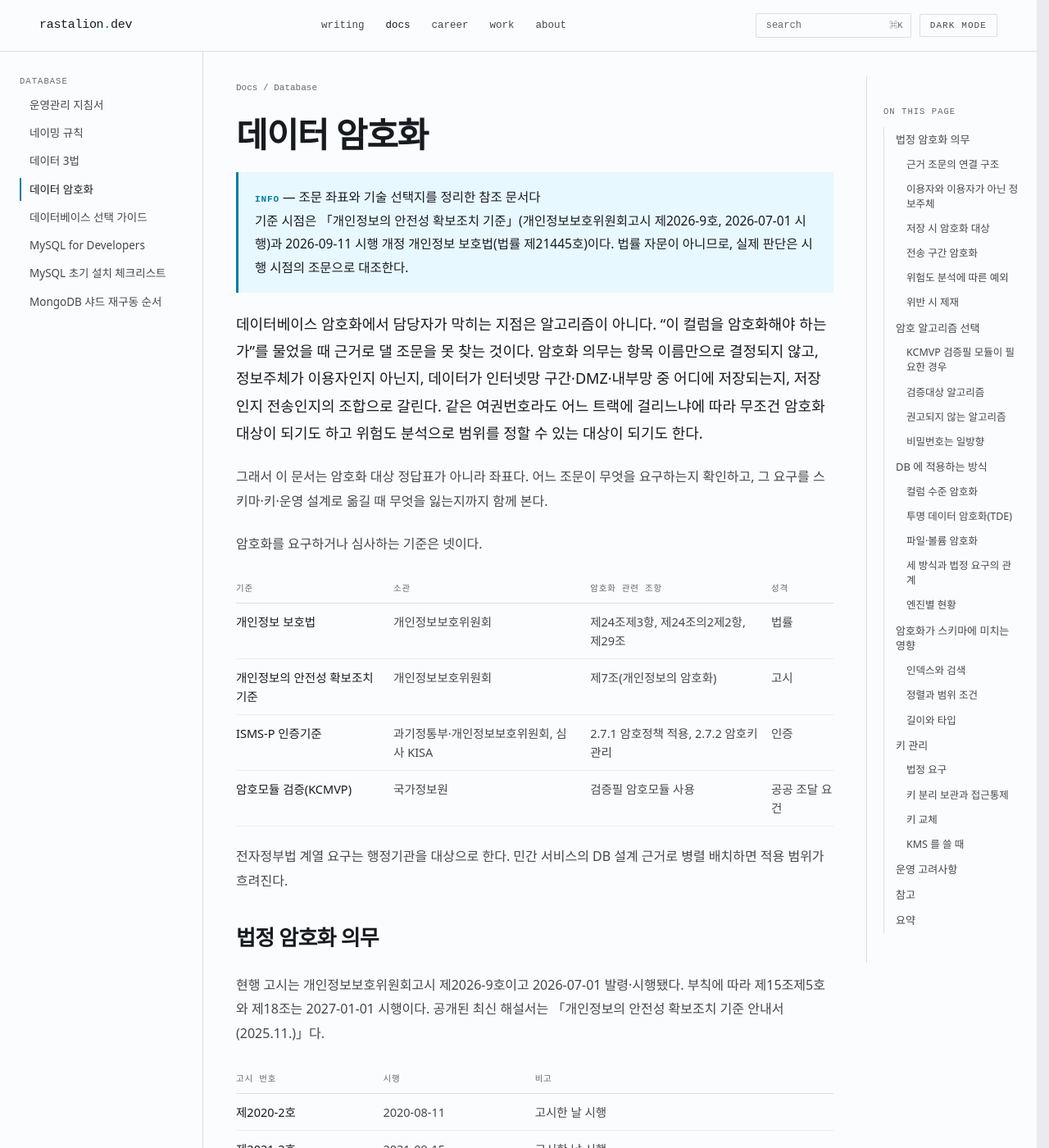
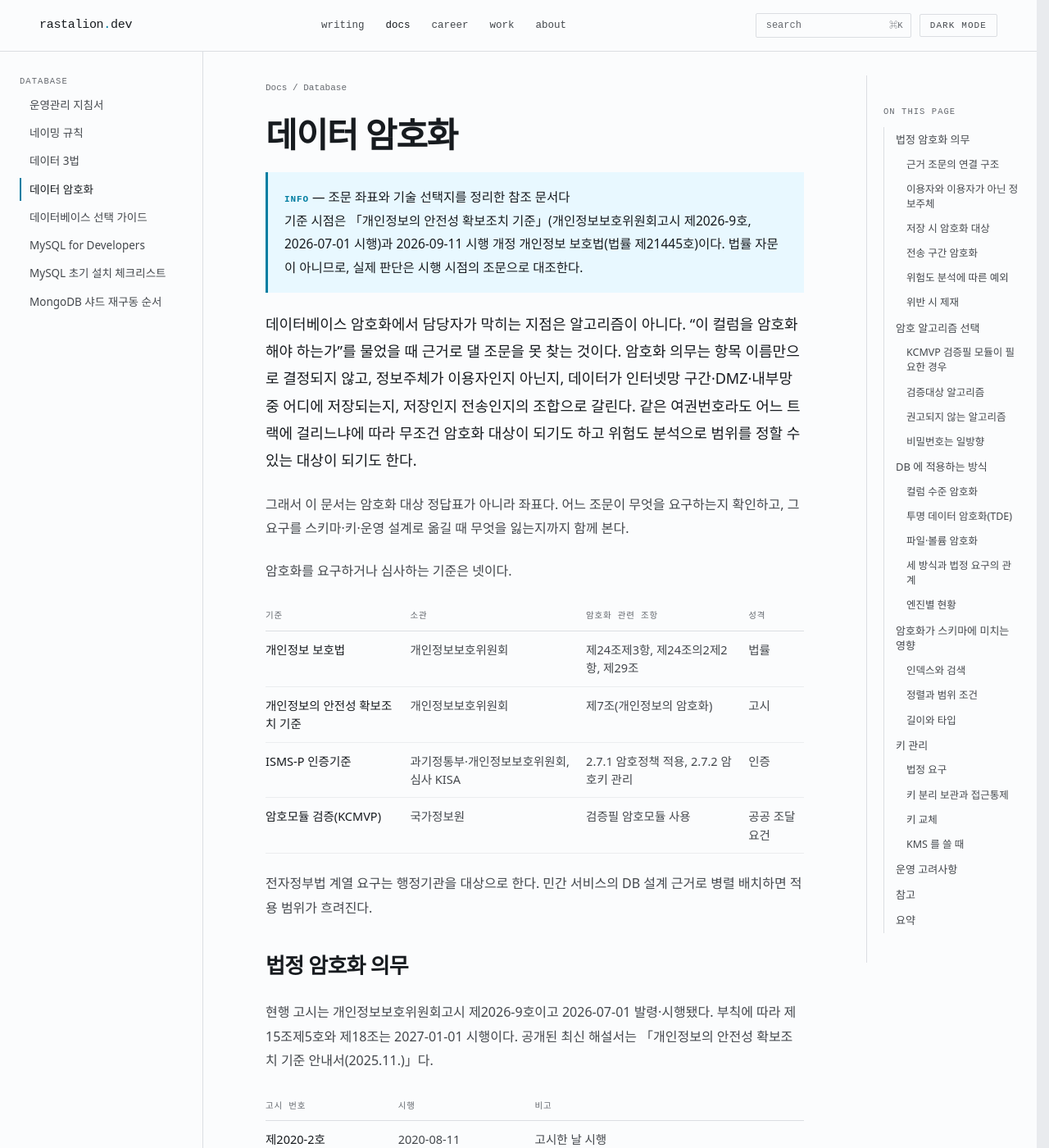
Before and after one commit to TeiNam/teinam.github.io, a Jekyll site: the page built from docs/database/encryption.md, in a window 1280 px wide and 1400 px high. Shown: the whole window at 82% size. Built offline with Jekyll 4.4.1, drawn with Linux system fonts in a browser that asks for light colours; some web fonts are replaced.

Commit message:
fix: docs·career 본문 폭을 포스트 본문과 맞춤 (#46)
- .docs-body 의 52rem 상한 제거
- 좌우 여백을 레일 폭 차이만큼 조정해 모든 구간에서 포스트 칼럼과 같은 폭으로 맞춤
  (1600 992px · 1280 672px · 1000 664px · 600 552px · 390 342px 실측)
- about·work(.page-body)는 52rem 유지

Co-authored-by: Claude Opus 5.5 (1M context) <noreply@anthropic.com>

```diff
--- a/assets/css/main.css
+++ b/assets/css/main.css
@@ -12,8 +12,8 @@
   --code-num: oklch(0.48 0.11 65); --code-cmt: oklch(0.56 0.015 250);
   --sans: "IBM Plex Sans KR", system-ui, sans-serif;
   --mono: "Spline Sans Mono", ui-monospace, monospace;
-  /* 포스트 본문은 칼럼 폭을 그대로 쓴다 — 다이어그램·표가 칼럼 전체를 채우는데 산문만
-     좁으면 오른쪽이 비어 보인다. about·work(.page-body)와 docs 는 52rem 읽기 폭을 유지한다.
+  /* 포스트·docs 본문은 칼럼 폭을 그대로 쓴다 — 다이어그램·표가 칼럼 전체를 채우는데 산문만
+     좁으면 오른쪽이 비어 보인다. about·work(.page-body)는 52rem 읽기 폭을 유지한다.
 
      `ch` 를 쓰면 안 된다 — 요소 자기 font-size 기준이라 같은 80ch 가 h1(42px)에서는
      2115px, p(16px)에서는 806px 이 된다. 그러면 제목만 칼럼 전체를 쓰고 본문은 좁아
@@ -426,9 +426,9 @@ p { text-wrap: pretty; }
 /* .ad 가 column flex 라 cross 축 auto 마진은 stretch 를 끈다. 폭을 명시하지 않으면
    비어 있는 ins 의 콘텐츠 폭(0)으로 붕괴한다 — width:100% 를 함께 줘야 한다 */
 
-/* 광고 폭은 그 페이지에서 표·그림이 쓰는 폭에 맞춘다. 본문 산문(about·work·docs 의 52rem)보다
+/* 광고 폭은 그 페이지에서 표·그림이 쓰는 폭에 맞춘다. 본문 산문(about·work 의 52rem)보다
    넓지만 칼럼을 넘지는 않아서, 이미 칼럼 전체를 쓰는 표·다이어그램과 같은 선에 선다.
-   포스트 992 · docs 1064 로 측정됐다.
+   포스트·docs 모두 992 로 측정됐다.
 
    about·work 는 제외한다. 그 페이지에는 기준이 될 표나 그림이 없어서 본문 832px 옆에
    1504px 광고를 놓으면 혼자 튀어나온다 — 읽기 폭에 맞춘다. 컨테이너가
@@ -491,12 +491,10 @@ p { text-wrap: pretty; }
 .nav-group a { font-size: 13.5px; line-height: 1.5; padding: 4px 0 4px 10px; border-left: 2px solid transparent; color: var(--ink2); }
 .nav-group a:hover { text-decoration: none; color: var(--ink); border-left-color: var(--accent); }
 .nav-group a.is-current { color: var(--ink); border-left-color: var(--accent); }
-/* .prose 와 같은 이유로 폭 제한을 자식에 둔다 (표만 본문보다 넓게). */
-.docs-body { padding: 36px 40px 64px; }
-.docs-body > * { max-width: 52rem; min-width: 0; }
-.docs-body > table, .docs-body > .table-scroll, .docs-body > figure,
-.docs-body > .highlighter-rouge, .docs-body > [class*="language-"],
-.docs-body > div.highlight, .docs-body > pre { max-width: 100%; }
+/* 본문 폭을 포스트(.article-grid 가운데 칼럼)와 맞춘다. 좌우 여백은 두 그리드의 레일·간격
+   차이에서 나온 값이라 레일 폭을 바꾸면 같이 고쳐야 한다. 1600 에서 둘 다 992px. */
+.docs-body { padding: 36px 76px 64px; }
+.docs-body > * { min-width: 0; }
 .breadcrumb { font-size: 11px; }
 .docs-toc { border-left: 1px solid var(--line); padding: 36px 20px; }
 .doc-pager { display: flex; justify-content: space-between; gap: 12px; padding-top: 24px; border-top: 1px solid var(--line); font-family: var(--mono); font-size: 11.5px; }
@@ -509,6 +507,7 @@ p { text-wrap: pretty; }
   .article-grid { grid-template-columns: 200px minmax(0, 1fr); }
   .side-rail { display: none; }
   .docs-shell { grid-template-columns: 220px minmax(0, 1fr); }
+  .docs-body { padding-left: 58px; padding-right: 58px; }
   .docs-toc { display: none; }
   .card-grid { grid-template-columns: repeat(2, 1fr); }
 }
@@ -527,6 +526,7 @@ p { text-wrap: pretty; }
      데스크톱처럼 0 을 최소로 둬야 넓은 요소가 자기 스크롤 안에서만 넘친다. */
   .article-grid, .docs-shell { grid-template-columns: minmax(0, 1fr); padding: 32px 24px 56px; }
   .page-body { padding: 32px 24px 56px; }
+  .docs-body { padding-left: 0; padding-right: 0; }
   .toc-rail, .docs-nav { position: static; border: 0; padding: 0 0 16px; }
   .card-grid { grid-template-columns: 1fr; }
   .post-row { grid-template-columns: 1fr; gap: 6px; }
```
